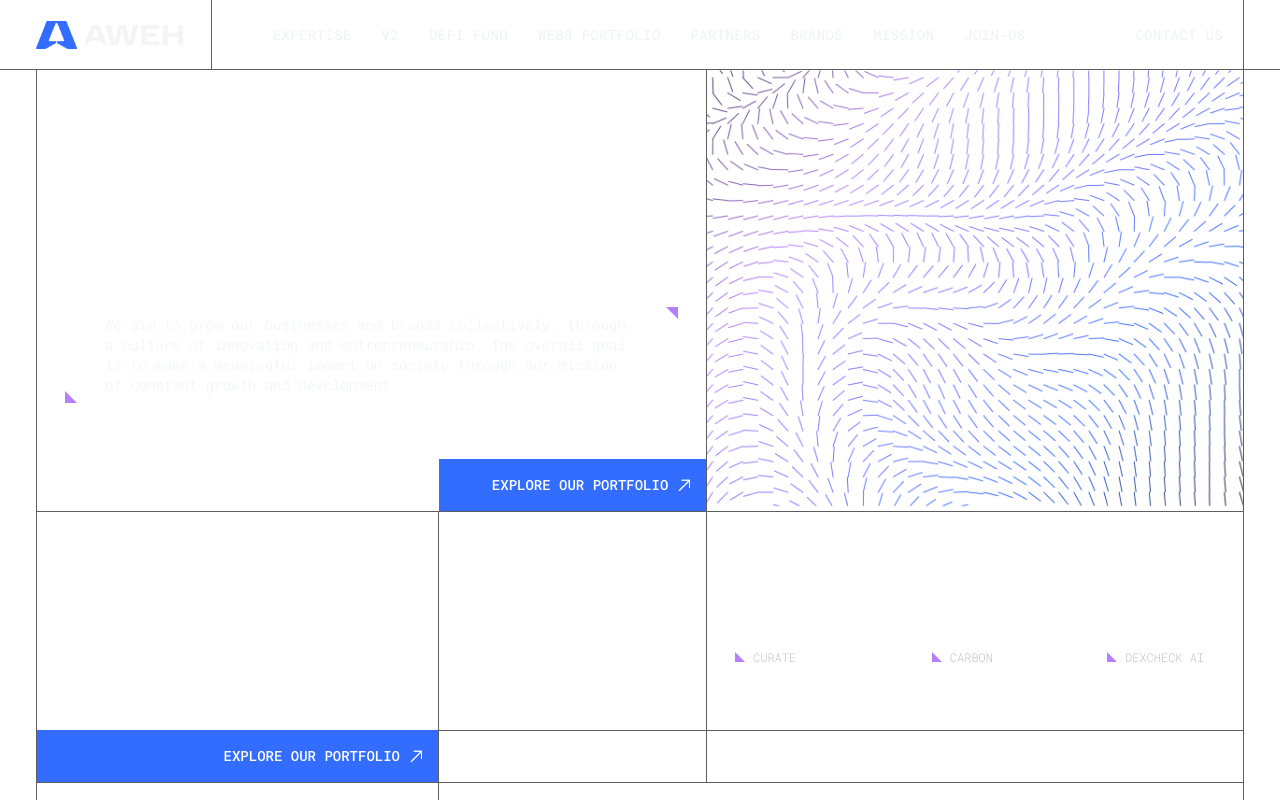
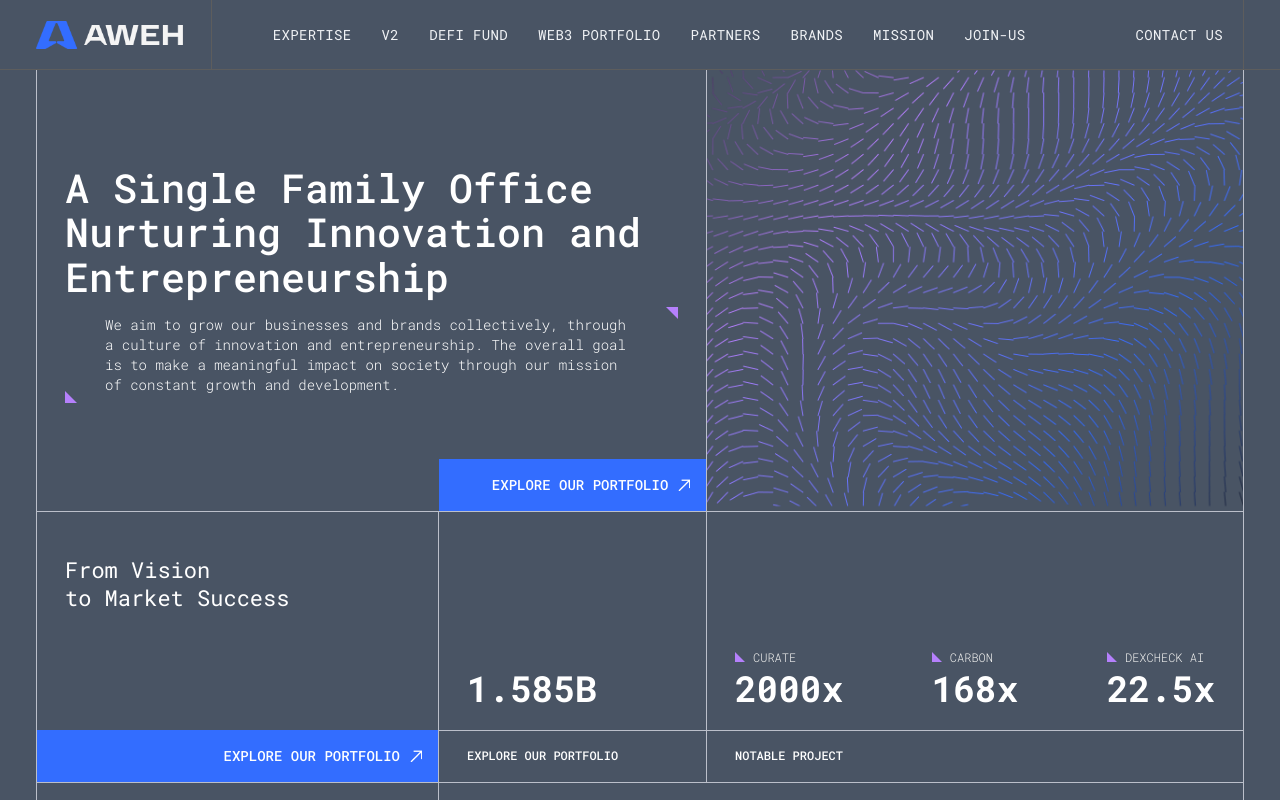
Before and after one commit to jazykhan3/nft-project, a Next.js app: page / in a window 1280 px wide. Shown: the top 800 px of the page. Built offline with nearby package versions, Linux system fonts and the light colour scheme.

Commit message:
Update page.js

```diff
--- a/src/app/page.js
+++ b/src/app/page.js
@@ -1,10 +1,10 @@
 import Image from "next/image";
-import FrontPage from "./home/page";
+import FrontPageV2 from "./v2/page";
 
 export default function Home() {
   return (
   <>
-  <FrontPage />
+  <FrontPageV2 />
   {/* <DefiFund /> */}
   </>
   );
```
